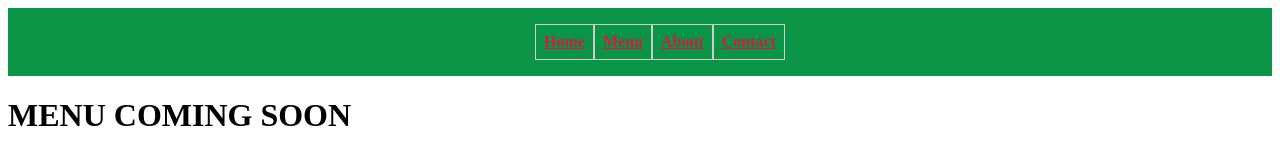
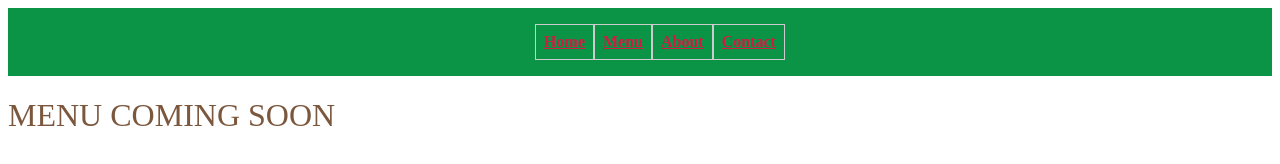
Before and after one commit to iGFarr/GRA-310-website, a plain HTML site: page root_folder/html/menu.html in a window 1280 px wide. Drawn offline with Linux system fonts and the light colour scheme; a web font is replaced by a local one.

Commit message:
updating css

```diff
--- a/root_folder/css/stylesheet.css
+++ b/root_folder/css/stylesheet.css
@@ -17,8 +17,9 @@
     color: #CF1C44;
 }
 
-#primaryFont {
+h1, #primaryFont {
     font-family: "goudy-old-style", serif;
     font-weight: 400;
     font-style: normal;
+    color: #7b573e;
 }
```
